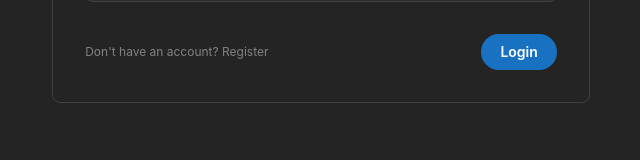
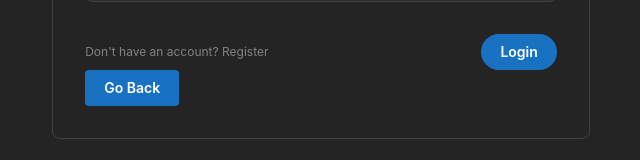
Before and after one commit to sarvjeetdev/assetflow, a React (Vite) app: page /login in a window 1280 px wide. Shown: the part 359-519 px from the top of the page, without its empty margins (319-959 px from the left). Built offline with nearby package versions, Linux system fonts and the light colour scheme.

Commit message:
adding back button

```diff
--- a/src/Components/Auth/Auth.jsx
+++ b/src/Components/Auth/Auth.jsx
@@ -24,10 +24,9 @@ import { Navigate } from "react-router-dom";
 
 
 
-
 export function Auth(props) {
   const [goToDash, setGoToDash] = React.useState(false);
-
+  const [goToBack, setGoToBack] = React.useState(false);
 
   const [type, toggle] = useToggle(["login", "register"])
   const form = useForm({
@@ -46,6 +45,9 @@ export function Auth(props) {
   })
   if (goToDash) {
     return <Navigate to="/dashboard/home"/>;
+  }
+  if (goToBack) {
+    return <Navigate to="/"/>;
   }
   return (
     <div className={classes.Auth}>
@@ -130,6 +132,7 @@ export function Auth(props) {
           </Button>
         </Group>
       </form>
+      <Button onClick={()=>{setGoToBack(true)}}>Go Back</Button>
     </Paper>
     </div>
   )
```
